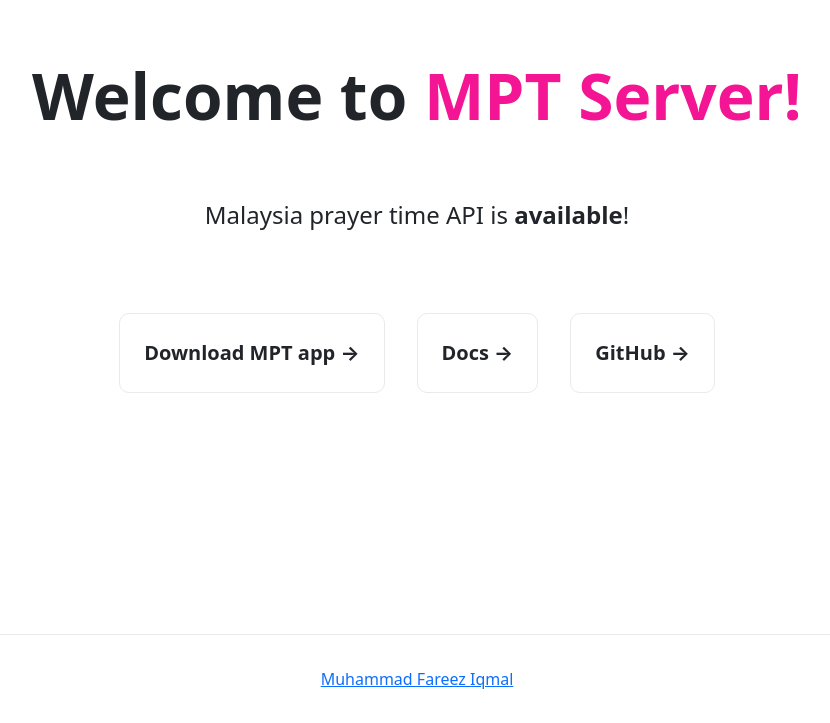
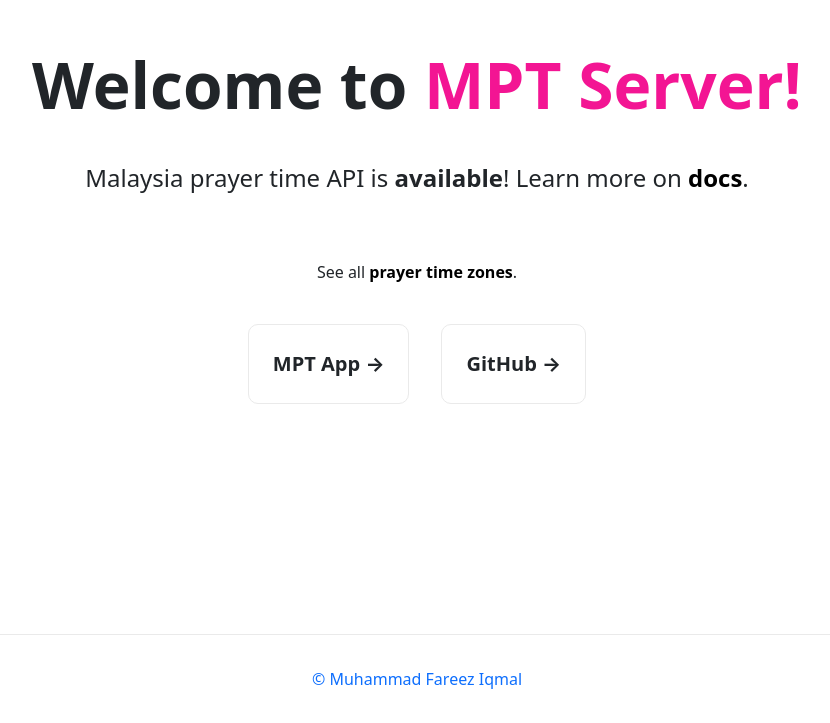
Before and after one commit to mptwaktusolat/api-waktusolat, a Next.js app: page / in a window 1280 px wide. Shown: the part 166-889 px from the top of the page, without its empty margins (223-1053 px from the left). Built offline with nearby package versions, Linux system fonts and the light colour scheme.

Commit message:
:lipstick: Add styles to the homepage and locations page

```diff
--- a/pages/index.tsx
+++ b/pages/index.tsx
@@ -1,4 +1,5 @@
 import Head from 'next/head';
+import Link from 'next/link';
 import styles from '../styles/Home.module.css';
 
 export default function Home() {
@@ -8,53 +9,44 @@ export default function Home() {
           <title>MPT Server</title>
           <meta
               name="description"
-          content="Serving prayer time api and some endpoint for MPT internal use"
+              content="Serving prayer time API and some endpoints for MPT internal use"
           />
+          <meta name={"og:image"} content={"https://res.cloudinary.com/iqfareez-cloud/image/upload/v1687052462/1_r0mixv.png"}/>
+
           <link rel="icon" href="/favicon.ico" />
         </Head>
 
         <main className={styles.main}>
           <h1 className={styles.title}>
-          Welcome to <a href="https://mpt-server.vercel.app">MPT Server!</a>
+            Welcome to <Link href="#">MPT Server!</Link>
           </h1>
 
           <p className={styles.description}>
-          Malaysia prayer time API is <b>available</b>!
+            <span>Malaysia prayer time API is <b>available</b>! Learn more on <Link className={styles.link} href={"https://waktusolat.iqfareez.com/api"}>docs</Link>.</span>
           </p>
 
-        <div className={styles.grid}>
-
+          <div className={styles.textContent}>
+              <span>See all <Link className={styles.link} href="/locations">prayer time zones</Link>.</span>
           </div>
 
           <div className={styles.grid}>
-          <a
+            <Link
                 href="https://play.google.com/store/apps/details?id=live.iqfareez.waktusolatmalaysia"
                 className={styles.card}
             >
-            <p>Download MPT app &rarr;</p>
-          </a>
+              <p>MPT App &rarr;</p>
+            </Link>
 
-          <a
-            href="https://mywaktusolat.vercel.app/api"
-            className={styles.card}
-          >
-            <p>Docs &rarr;</p>
-          </a>
-
-          <a
+            <Link
                 href="https://github.com/iqfareez/mpt-server"
                 className={styles.card}
             >
               <p>GitHub &rarr;</p>
-          </a>
+            </Link>
           </div>
         </main>
         <footer className={styles.footer}>
-        <a
-          href="https://iqfareez.com"
-        >
-          Muhammad Fareez Iqmal
-        </a>
+          <Link href="https://iqfareez.com">© Muhammad Fareez Iqmal</Link>
         </footer>
       </div>
   );
--- a/styles/Home.module.css
+++ b/styles/Home.module.css
@@ -26,6 +26,7 @@
   justify-content: center;
   align-items: center;
   flex-grow: 1;
+  text-decoration: none;
 }
 
 .title a {
@@ -52,8 +53,8 @@
 }
 
 .description {
-  margin: 4rem 0;
-  line-height: 1.5;
+  margin: 2.5rem 0;
+  line-height: 1.45;
   font-size: 1.5rem;
 }
 
@@ -78,6 +79,28 @@
   text-align: left;
   color: inherit;
   max-width: 400px;
+}
+
+.link {
+  position: relative;
+  text-decoration: none;
+  color: #000;
+  font-weight: bold;
+}
+
+.link::after {
+  content: '';
+  position: absolute;
+  bottom: -2px;
+  left: 0;
+  width: 0;
+  height: 2px;
+  background-color: #000;
+  transition: width 0.3s ease;
+}
+
+.link:hover::after {
+  width: 100%;
 }
 
 .card {
--- a/styles/Locations.module.css
+++ b/styles/Locations.module.css
@@ -12,6 +12,38 @@
     text-align: center;
     margin: 4rem 0;
     line-height: 1.5;
+}
+
+.footer {
+    display: flex;
+    flex-direction: column;
+    justify-content: center;
+    align-items: center;
+    padding: 2rem 0;
+    border-top: 1px solid #eaeaea;
+}
+
+
+.link {
+    position: relative;
+    text-decoration: none;
+    color: #000;
+    font-weight: bold;
+}
+
+.link::after {
+    content: '';
+    position: absolute;
+    bottom: -2px;
+    left: 0;
+    width: 0;
+    height: 2px;
+    background-color: #000;
+    transition: width 0.3s ease;
+}
+
+.link:hover::after {
+    width: 100%;
 }
 
 .zonecode {
```
Also changed, not shown: pages/locations.tsx (+11 -3 lines). Lines whose indentation alone changed are shown as unchanged.
